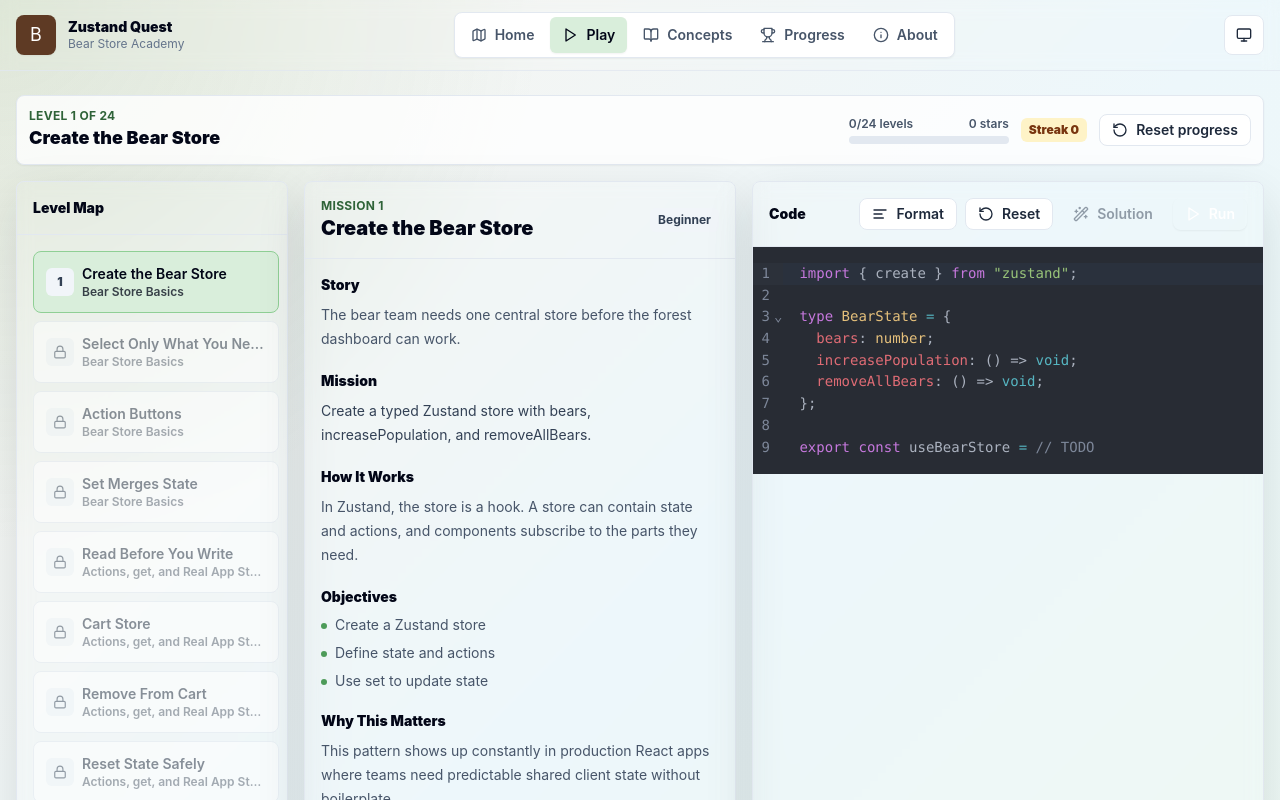
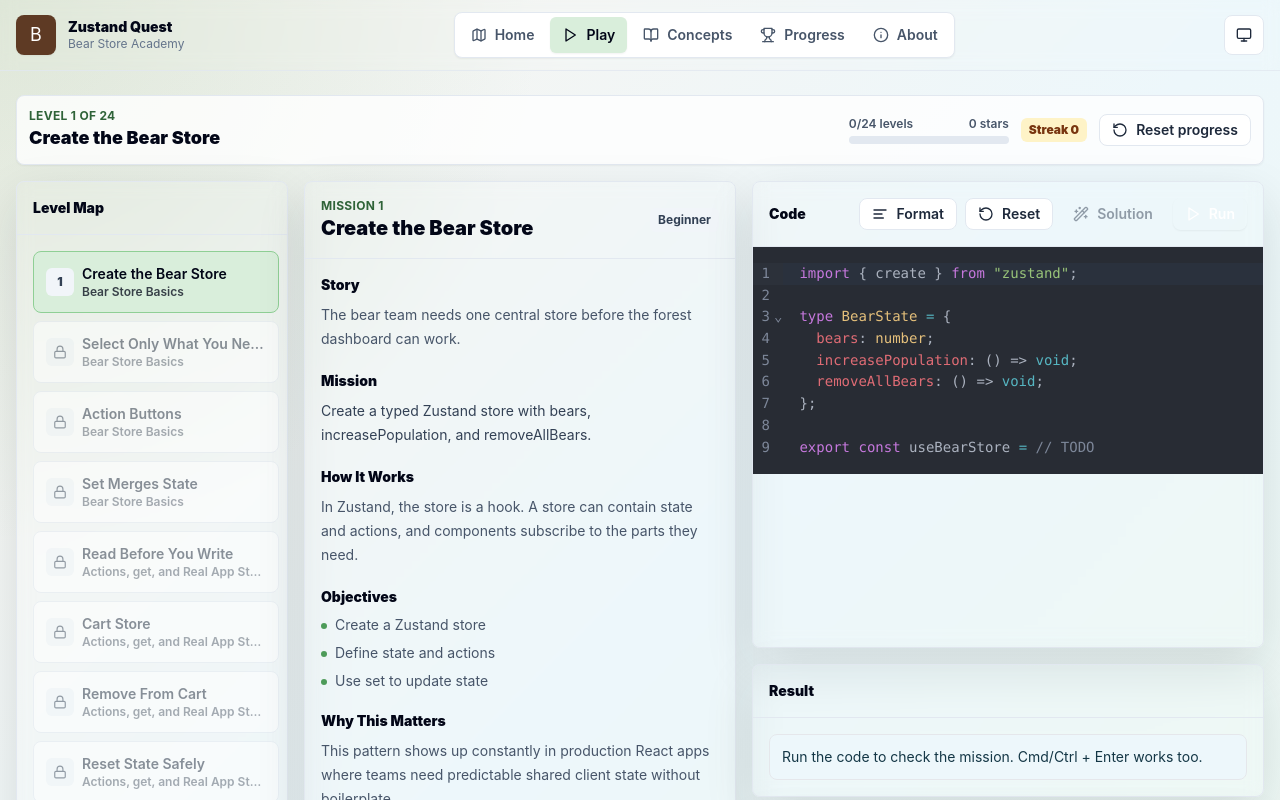
Before and after one commit to taghi-khavari/zustand-quest, a Next.js app: page /play in a window 1280 px wide. Shown: the top 800 px of the page. Built offline with nearby package versions, Linux system fonts and the light colour scheme.

Commit message:
fixing the editor size

```diff
--- a/src/components/game/CodeEditor.tsx
+++ b/src/components/game/CodeEditor.tsx
@@ -63,7 +63,7 @@
   };
 
   return (
-    <Card className="h-full overflow-hidden">
+    <Card className="overflow-hidden">
       <CardHeader>
         <div className="flex flex-wrap items-center justify-between gap-2">
           <h2 className="text-sm font-black">Code</h2>
@@ -88,7 +88,7 @@
         </div>
         {formatError && <p className="mt-2 text-xs font-semibold text-amber-700 dark:text-amber-300">{formatError}</p>}
       </CardHeader>
-      <CardContent className="h-[32rem] p-0">
+      <CardContent className="h-[clamp(20rem,50vh,30rem)] p-0">
         <RichCodeEditor code={code} fontSize={fontSize} onChange={onChange} />
       </CardContent>
     </Card>
--- a/src/components/game/GameShell.tsx
+++ b/src/components/game/GameShell.tsx
@@ -87,7 +87,7 @@
   };
 
   const desktop = (
-    <div className="grid gap-4 xl:grid-cols-[17rem_minmax(0,1fr)_minmax(25rem,32rem)]">
+    <div className="grid items-start gap-4 xl:grid-cols-[17rem_minmax(0,1fr)_minmax(25rem,32rem)]">
       <div className="hidden xl:block">
         <LevelSelector />
       </div>
@@ -95,7 +95,7 @@
         <LessonPanel level={level} />
         <Playground level={level} userCode={code} validationResult={result} isSolved={isSolved} />
       </div>
-      <div className="space-y-4">
+      <div className="space-y-4 self-start">
         <CodeEditor
           code={code}
           onChange={setCode}
```
